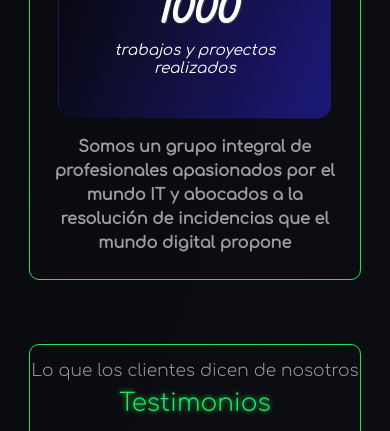
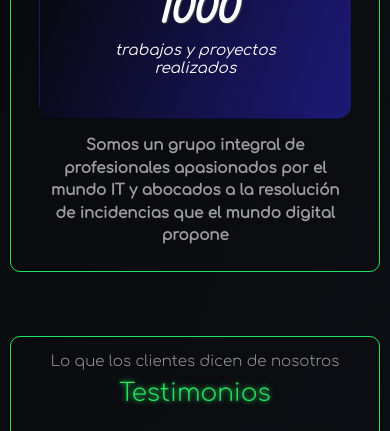
Before and after one commit to carrizoja/ijacITSolutionsReact, a React (Create React App) app: page / in a window 390 px wide. Shown: the part 1940-2371 px from the top of the page. Built offline with nearby package versions, Linux system fonts and the light colour scheme; no server answers; the database is empty.

Commit message:
ijac It version V2.2

```diff
--- a/src/components/about/About.jsx
+++ b/src/components/about/About.jsx
@@ -24,7 +24,7 @@ const About = () => {
               {data.counts.map(count => <Counter key={count.id} data={count} />)}
             </div>
           </div>
-          <p>
+          <p className="about__description">
             Somos un grupo integral de profesionales apasionados por el mundo IT y abocados a la resolución de incidencias que el mundo digital propone
           </p>
         </div>
--- a/src/components/about/about.scss
+++ b/src/components/about/about.scss
@@ -106,6 +106,9 @@
 /* Media Queries for Mobile Devices */
 
 @media screen and (max-width: 600px) {
+  .about__container__section {
+    width: 95%;
+  }
   .about__me {
       width: 65%;
       margin: 0 auto 3rem;
@@ -128,9 +131,11 @@
 }
 
 .about__content > p {
- /*  margin: 2rem 0 2.6rem;  */
   color: var(--color-light);
   font-family: "ConfortaRegular";
+  font-size: 15px;
+  width: 90%;
+  text-align: justify;
   text-align: center;
   margin: 0 auto;
 }
--- a/src/components/footer/footer.scss
+++ b/src/components/footer/footer.scss
@@ -1,9 +1,5 @@
 footer {
- /*  background-image: radial-gradient(circle farthest-corner at 10% 20%, var(--color-secondary)0%,
-  var(--color-secondary-variant)90%); */
   background-image: linear-gradient( 111.4deg,  rgba(27,24,113,1) 6.5%, rgba(7,7,9,1) 93.2% );
-  /* set border */
- /*  border: 1px solid var(--color-primary); */
   padding: 3rem 0;
   text-align: center;
   font-size: 0.9rem;
@@ -13,6 +9,7 @@ footer {
 footer a {
   color: var(--color-white);
   text-decoration: none;
+  font-family: "ConfortaRegular", sans-serif;
 }
 
 .social-icon-wrapper {
--- a/src/components/ijacServices/ijacServices.scss
+++ b/src/components/ijacServices/ijacServices.scss
@@ -76,12 +76,13 @@
 
 /* Media Query for mobile devices */
 @media screen and (max-width: 600px) {
+
   .services__container__card {
     display: flex;
     flex-direction:column-reverse;
     justify-content: center;
     align-items: center;
-    width: 100%;
+    width: 90%;
     margin-top: 1rem;
     margin-bottom: 1rem;
   }
@@ -101,6 +102,14 @@
 
     width: 95%;
 
+  }
+
+  .services__container__img img {
+    height: 150px;
+    width: 250px;
+    object-fit:contain;
+    border-radius: 1rem;
+    margin-top: 10px;
   }
 
 }
--- a/src/components/testimonials/testimonials.scss
+++ b/src/components/testimonials/testimonials.scss
@@ -98,6 +98,9 @@
 /* Media Queries for Mobile Devices */
 
 @media screen and (max-width: 600px) {
+  .testimonials__section {
+      width: 95%;
+  }
   .container.testimonials__container {
       width: var(--container-width-sm);
   }
@@ -119,4 +122,8 @@
 
   }
 
+  .testimonials__title {
+    font-size: 15px;
+  }
+
 }
```
